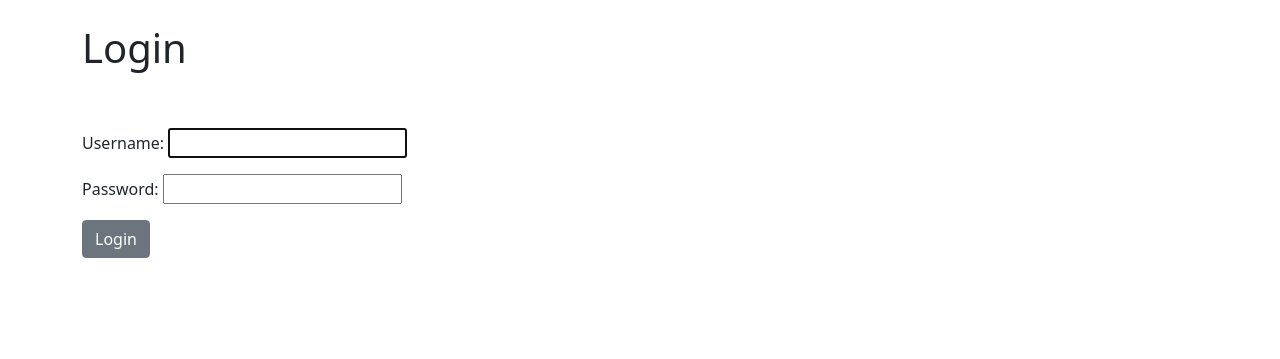
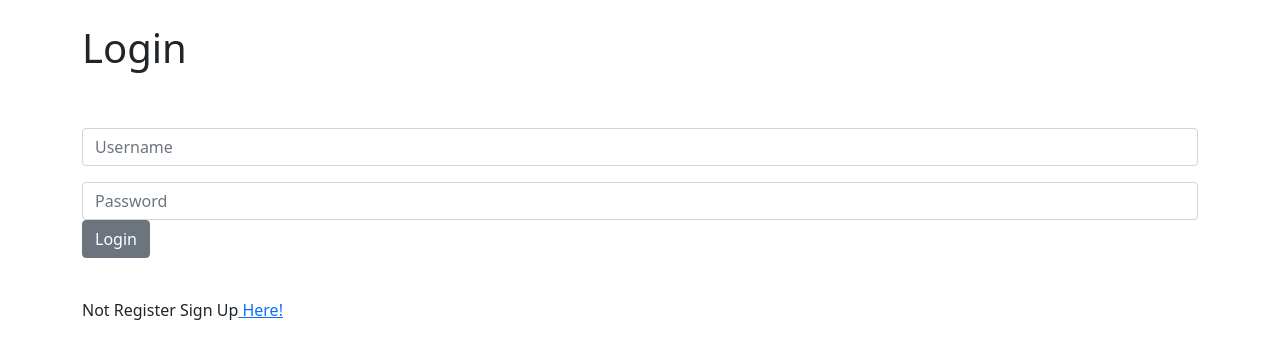
Before and after one commit to Blandaren123/Django.P4, a Django app: page /members/login/ in a window 1280 px wide. Shown: the part 56-415 px from the top of the page. Run offline with Django 3.2, Linux system fonts and the light colour scheme.

Commit message:
add styling to log in site

```diff
--- a/members/templates/registration/login.html
+++ b/members/templates/registration/login.html
@@ -9,8 +9,18 @@
 <div class="mb-3">
     <form method="POST">
         {% csrf_token %}
-        {{ form.as_p }}
+        <div class="mb-3">
+            <input type="text" class="form-control"  name="username" placeholder="Username">
+          </div>
+        <div class="mb-3">
+
+            <input type="password" class="form-control" name="password" placeholder="Password">
+
         <button class="btn btn-secondary">Login</button>
 </div>
+<br/>
+Not Register Sign Up<a href="{% url 'register' %}"> Here!</a>
+</div>
+
 
 {% endblock %}
```
